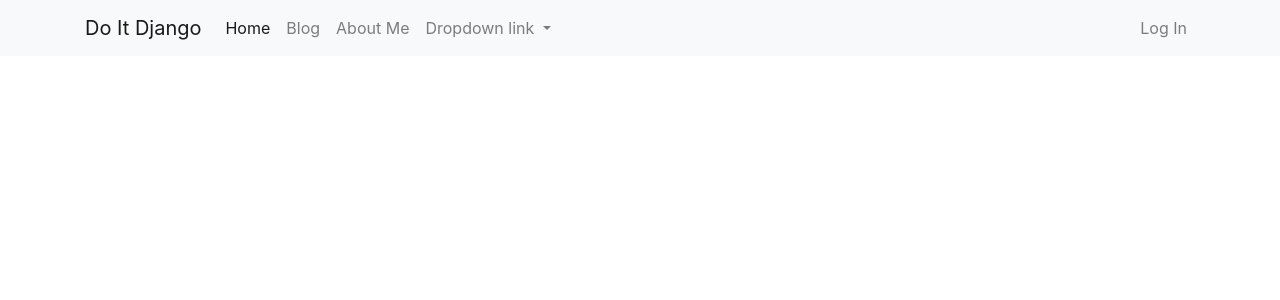
After one commit to poinguinie/DJango_Programming, a Django app: template blog/templates/blog/navbar.html in a window 1280 px wide. The commit adds this page. Shown: the top 300 px of the page. Run offline with Django 3.2, Linux system fonts and the light colour scheme; the template is opened without the code that fills it, so the values that code supplies are empty; some libraries are stand-ins or nearby versions.

Commit message:
내비게이션 바와 푸터 모듈화하기

```diff
--- /dev/null
+++ b/blog/templates/blog/footer.html
@@ -0,0 +1,4 @@
+<!-- Footer-->
+<footer class="py-5 bg-dark">
+    <div class="container"><p class="m-0 text-center text-white">Copyright &copy; Your Website 2021</p></div>
+</footer>
--- /dev/null
+++ b/blog/templates/blog/navbar.html
@@ -0,0 +1,50 @@
+<!DOCTYPE html>
+{% load static %}
+<html lang="ko">
+<head>
+    <meta charset="UTF-8">
+    <meta http-equiv="X-UA-Compatible" content="IE=edge">
+    <meta name="viewport" content="width=device-width, initial-scale=1.0">
+    <title>{% block head_title %}Blog{% endblock %}</title>
+    <link href="{% static 'blog/bootstrap/bootstrap.min.css' %}" rel="stylesheet" media="screen">
+    <script src="https://kit.fontawesome.com/d681c30647.js" crossorigin="anonymous"></script>
+</head>
+<body>
+    <nav class="navbar navbar-expand-lg navbar-light bg-light">
+        <div class="container">
+            <a class="navbar-brand" href="/">Do It Django</a>
+            <button class="navbar-toggler" type="button" data-toggle="collapse" data-target="#navbarNavDropdown" aria-controls="navbarNavDropdown" aria-expanded="false" aria-label="Toggle navigation">
+                <span class="navbar-toggler-icon"></span>
+            </button>
+            <div class="collapse navbar-collapse" id="navbarNavDropdown">
+                <ul class="navbar-nav">
+                    <li class="nav-item active">
+                        <a class="nav-link" href="/">Home</a>
+                    </li>
+                    <li class="nav-item">
+                        <a class="nav-link" href="/blog/">Blog</a>
+                    </li>
+                    <li class="nav-item">
+                        <a class="nav-link" href="/about_me/">About Me</a>
+                    </li>
+                    <li class="nav-item dropdown">
+                        <a class="nav-link dropdown-toggle" href="#" id="navbarDropdownMenuLink" role="button" data-toggle="dropdown" aria-haspopup="true" aria-expanded="false">
+                        Dropdown link
+                        </a>
+                        <div class="dropdown-menu" aria-labelledby="navbarDropdownMenuLink">
+                        <a class="dropdown-item" href="#">Action</a>
+                        <a class="dropdown-item" href="#">Another action</a>
+                        <a class="dropdown-item" href="#">Something else here</a>
+                        </div>
+                    </li>
+                </ul>
+                <ul class="navbar-nav ml-auto">
+                    <li class="nav-item">
+                        <a class="nav-link" href="#" data-toggle="modal" data-target="#loginModal">Log In</a>
+                    </li>
+                </ul>
+            </div>
+        </div>
+    </nav>
+</body>
+</html>
```
Also changed, not shown: blog/templates/blog/base.html (+7 -40 lines), blog/tests.py (+20 -5 lines), blog/templates/blog/post_detail.html (line endings or trailing spaces).
